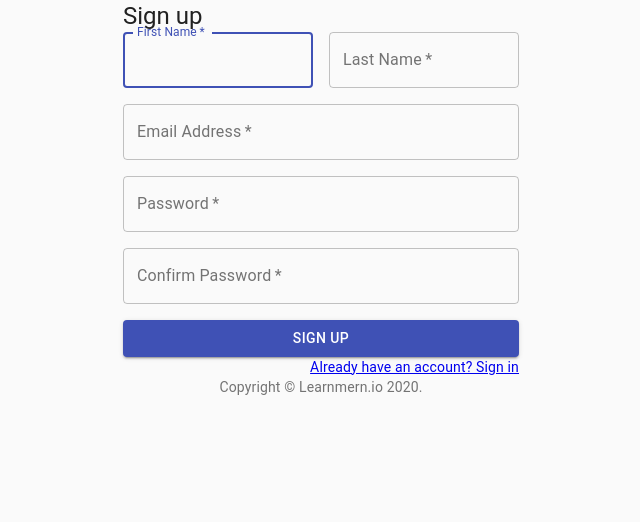
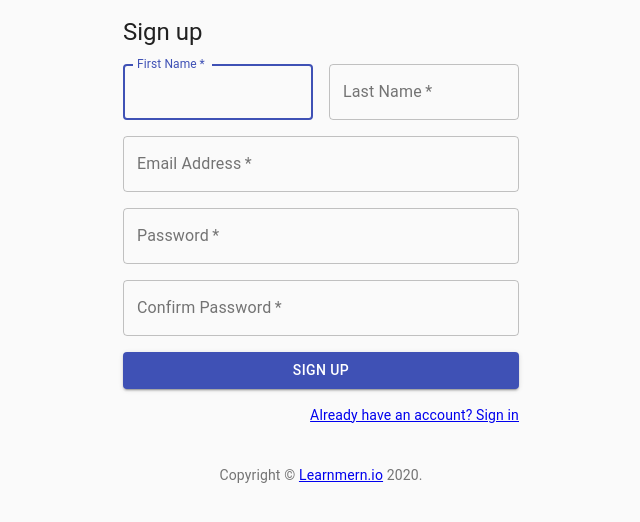
Before and after one commit to TyRodriguez/learnmern.io, a React (Create React App) app in the folder client/: page /signup in a window 1280 px wide. Shown: the top 522 px of the page, without its empty margins (319-959 px from the left). Built offline with nearby package versions, Linux system fonts and the light colour scheme.

Commit message:
little changes in ui

```diff
--- a/client/src/App.js
+++ b/client/src/App.js
@@ -4,10 +4,11 @@ import React from "react";
 import Home from "./pages/Home.js";
 import { BrowserRouter as Router, Route, Switch } from "react-router-dom";
 import NavBar from "./components/NavBar";
-import Jobs from "./pages/Jobs.js"
-import FreeUser from "./pages/FreeUser.js"
+import Jobs from "./pages/Jobs.js";
+import Box from "@material-ui/core/Box";
+import FreeUser from "./pages/FreeUser.js";
 import SignIn from "./pages/SignIn";
-import Footer from "./components/Footer"
+import Footer from "./components/Footer";
 import SignUp from "./pages/SignUp";
 
 function App() {
@@ -35,10 +36,11 @@ function App() {
           </Route>
         </Switch>
       </div>
-      <Footer />
+      <Box mt={5}>
+        <Footer />
+      </Box>
     </Router>
-
-  )
+  );
 }
 
-export default App
+export default App;
--- a/client/src/components/Footer.js
+++ b/client/src/components/Footer.js
@@ -1,12 +1,12 @@
 import React from "react";
-import Link from "@material-ui/core/Link";
+import { Link } from "react-router-dom";
 import Typography from "@material-ui/core/Typography";
 
 function Footer() {
   return (
     <Typography variant="body2" color="textSecondary" align="center">
       {"Copyright © "}
-      <Link color="inherit" href="#">
+      <Link color="inherit" to="/">
         Learnmern.io
       </Link>{" "}
       {new Date().getFullYear()}
--- a/client/src/pages/FreeUser.js
+++ b/client/src/pages/FreeUser.js
@@ -1,22 +1,28 @@
-import React, {Component} from 'react';
+import React, { Component } from "react";
 // import logo from './logo.svg';
-import '../App.js';
-import NavBar from '../components/NavBar'
+import "../App.js";
+import NavBar from "../components/NavBar";
 // import LearnMernState from './components/stackblitzFrame/stackblitzFrame';
-import Footer from '../components/Footer'
-import IframeResizer from 'iframe-resizer-react';
+import Footer from "../components/Footer";
+import IframeResizer from "iframe-resizer-react";
 import { Box, Typography, Button, IconButton } from "@material-ui/core";
-import {BrowserRouter, Link, Switxh, Route} from 'react-router-dom'
+import { BrowserRouter, Link, Switxh, Route } from "react-router-dom";
 
 class FreeUser extends Component {
-  render(){
+  render() {
     return (
       <div>
         <Box display="flex" bgcolor="grey.200" p={2} alignItems="center">
-        <Button><Link to="/free">LearnMern</Link></Button>
+          <Button>
+            <Link to="/free">LearnMern</Link>
+          </Button>
           <Box flexGrow={1} textAlign="right">
-          <Button color="primary"><Link to="/jobs">Jobs</Link></Button>
-          <Button color="primary"><Link to="/signin">Sign In</Link></Button>
+            <Button color="primary">
+              <Link to="/jobs">Jobs</Link>
+            </Button>
+            <Button color="primary">
+              <Link to="/signin">Sign In</Link>
+            </Button>
           </Box>
         </Box>
         <div>
@@ -24,14 +30,13 @@ class FreeUser extends Component {
             log
             src="https://stackblitz.com/edit/mern-expamle-4?embed=1&file=index.js"
             style={{
-            width: '95vw',
-            height: '80vh',
-            position: 'relative',
-            overflow: 'hidden'}}
+              width: "95vw",
+              height: "80vh",
+              position: "relative",
+              overflow: "hidden"
+            }}
           />
         </div>
-        <Footer />
-
       </div>
     );
   }
--- a/client/src/pages/Home.js
+++ b/client/src/pages/Home.js
@@ -1,20 +1,18 @@
-import React, {Component} from 'react';
+import React, { Component } from "react";
 // import logo from './logo.svg';
-import '../App.js';
-import NavBar from '../components/NavBar'
-import Iframe from '../components/iframe';
+import "../App.js";
+import NavBar from "../components/NavBar";
+import Iframe from "../components/iframe";
 // import LearnMernState from './components/stackblitzFrame/stackblitzFrame';
-import Tabs from '../components/Tabs'
-import Footer from '../components/Footer'
+import Tabs from "../components/Tabs";
+import Footer from "../components/Footer";
 
 class Home extends Component {
-  render(){
+  render() {
     return (
       <div>
-        <NavBar className="Nav"/>
+        <NavBar className="Nav" />
         <Tabs />
-        <Footer />
-
       </div>
     );
   }
@@ -30,5 +28,4 @@ class Home extends Component {
 //   );
 // }
 
-
 export default Home;
--- a/client/src/pages/SignIn.js
+++ b/client/src/pages/SignIn.js
@@ -7,6 +7,7 @@ import Typography from "@material-ui/core/Typography";
 import { makeStyles } from "@material-ui/core/styles";
 import Container from "@material-ui/core/Container";
 import { Link } from "react-router-dom";
+import Box from "@material-ui/core/Box";
 
 const useStyles = makeStyles(theme => ({
   paper: {
@@ -60,9 +61,11 @@ class SignIn extends Component {
       <Container component="main" maxWidth="xs">
         <CssBaseline />
         <div className={classes.paper}>
+          <Box mt={2}>
             <Typography component="h1" variant="h5">
               Sign in
             </Typography>
+          </Box>
           <form className={classes.form} noValidate onSubmit={this.onSubmit}>
             <TextField
               onChange={this.onChange}
@@ -104,9 +107,11 @@ class SignIn extends Component {
             </Button>
             <Grid container>
               <Grid item>
+                <Box mt={2}>
                   <Link to="/signup" variant="body2">
                     {"Don't have an account? Sign Up"}
                   </Link>
+                </Box>
               </Grid>
             </Grid>
           </form>
--- a/client/src/pages/SignUp.js
+++ b/client/src/pages/SignUp.js
@@ -6,6 +6,7 @@ import Grid from "@material-ui/core/Grid";
 import Typography from "@material-ui/core/Typography";
 import { makeStyles } from "@material-ui/core/styles";
 import Container from "@material-ui/core/Container";
+import Box from "@material-ui/core/Box";
 
 import { Link } from "react-router-dom";
 
@@ -66,9 +67,12 @@ class SignUp extends Component {
       <Container component="main" maxWidth="xs">
         <CssBaseline />
         <div className={classes.paper}>
+          <Box mt={2}>
             <Typography component="h1" variant="h5">
               Sign up
             </Typography>
+          </Box>
+          <Box mt={2}></Box>
           <form className={classes.form} noValidate onSubmit={this.onSubmit}>
             <Grid container spacing={2}>
               <Grid item xs={12} sm={6}>
@@ -158,9 +162,11 @@ class SignUp extends Component {
             </Button>
             <Grid container justify="flex-end">
               <Grid item>
+                <Box mt={2}>
                   <Link to="/signin" variant="body2">
                     Already have an account? Sign in
                   </Link>
+                </Box>
               </Grid>
             </Grid>
           </form>
--- a/package.json
+++ b/package.json
@@ -21,7 +21,7 @@
     "bcryptjs": "^2.4.3",
     "body-parser": "^1.19.0",
     "bootstrap": "^4.5.2",
-    "concurrently": "^5.2.0",
+    "concurrently": "^5.3.0",
     "cookie-parser": "^1.4.5",
     "cors": "^2.8.5",
     "dotenv": "^8.2.0",
```
Also changed, not shown: 1 other file (tests, documents, lock files or other folders). Lines whose indentation alone changed are shown as unchanged.
